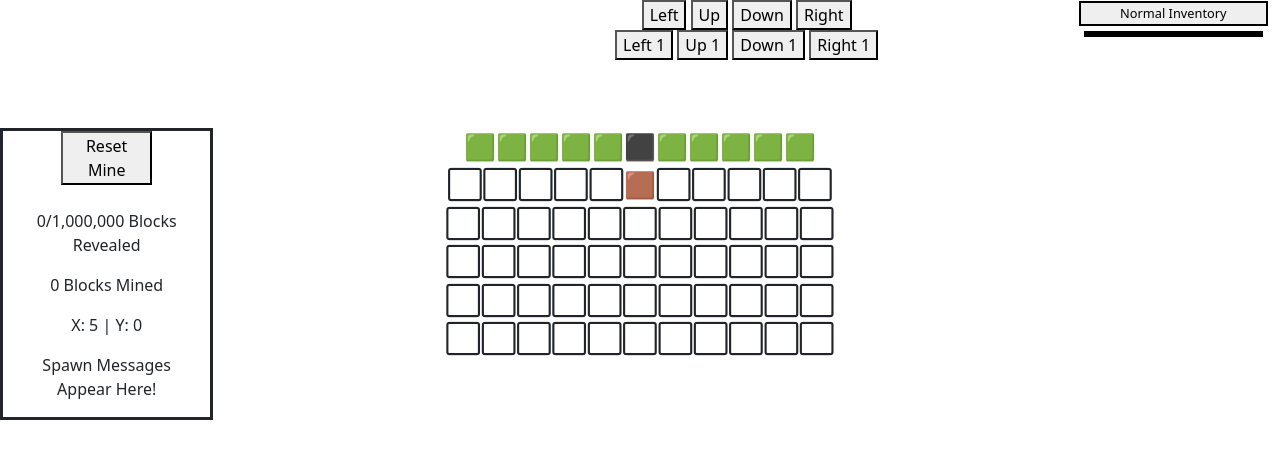
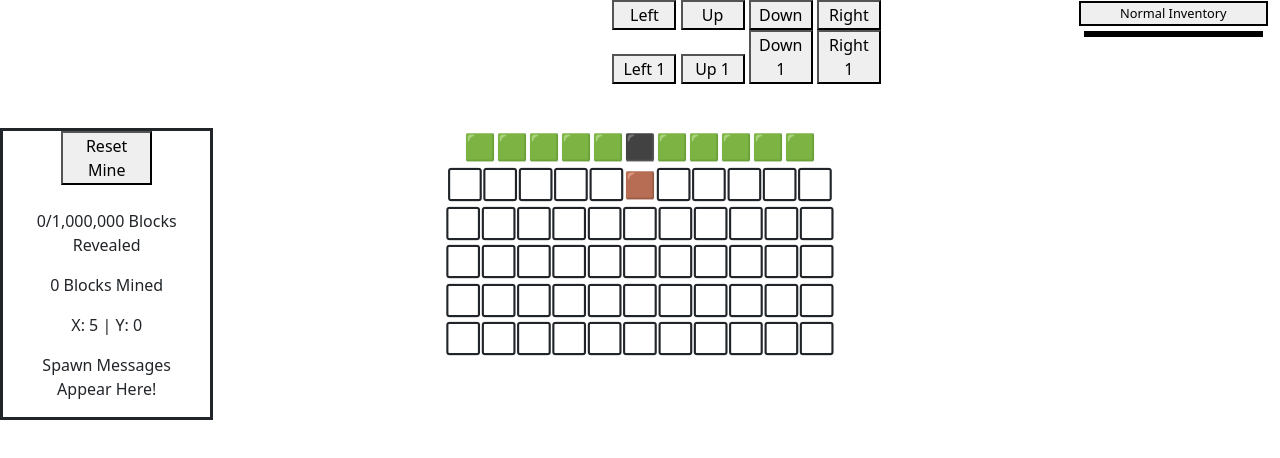
Before and after one commit to SpiritAxolotl/woah-its-rex, a plain HTML site: page index.html in a window 1280 px wide. Drawn offline with nearby package versions, Linux system fonts and the light colour scheme.

Commit message:
wish me luck chat

```diff
--- a/css.css
+++ b/css.css
@@ -6,6 +6,9 @@
 }
 .oreDisplay {
     margin:0.1vh;
+}
+.movementButton {
+    width:5vw;
 }
 #switchInventory {
     border-style: solid;
--- a/index.html
+++ b/index.html
@@ -19,16 +19,16 @@
         </div>
         <div class="col-6">
             <div class="text-center" id="mobile" style="display: block;">
-            <button onclick="goDirection('a')">Left</button>
-            <button onclick="goDirection('w')">Up</button>
-            <button onclick="goDirection('s')">Down</button>
-            <button onclick="goDirection('d')">Right</button>
+            <button onclick="goDirection('a')" class="movementButton">Left</button>
+            <button onclick="goDirection('w')" class="movementButton">Up</button>
+            <button onclick="goDirection('s')" class="movementButton">Down</button>
+            <button onclick="goDirection('d')" class="movementButton">Right</button>
             </div>
             <div class="text-center" id="mobile" style="display: block;">
-            <button onclick="movePlayer('a')">Left 1</button>
-            <button onclick="movePlayer('w')">Up 1</button>
-            <button onclick="movePlayer('s')">Down 1</button>
-            <button onclick="movePlayer('d')">Right 1</button>
+            <button onclick="moveOne('a')" class="movementButton">Left 1</button>
+            <button onclick="moveOne('w')" class="movementButton">Up 1</button>
+            <button onclick="moveOne('s')" class="movementButton">Down 1</button>
+            <button onclick="moveOne('d')" class="movementButton">Right 1</button>
             </div>
         </div>
         <div class="col-2">
--- a/main.js
+++ b/main.js
@@ -187,7 +187,7 @@ if (Math.floor(Math.random() * 50) == 25) {
         saveData(type);
 }
 let probabilityTable = {
-"👁️" : [1/360000000, [0,0,0,0]],
+"👁️" : [1/192000000, [0,0,0,0]],
 "🪩" : [1/99999999, [0,0,0,0]],
 "👀" : [1/95520089, [0,0,0,0]],
 "🥗" : [1/80000000, [0,0,0,0]],
@@ -293,7 +293,7 @@ let probabilityTable = {
         } else if (Math.round(1 / (probabilityTable[blockToGive][0])) >= 2000000) {
             spawnMessage(blockToGive);
             playSound("transcendent");
-        } else if (1 / (probabilityTable[blockToGive][0]) >= 100000) {
+        } else if (Math.round(1 / (probabilityTable[blockToGive][0])) >= 100000) {
             spawnMessage(blockToGive);
             playSound("exotic");
         }
@@ -382,9 +382,10 @@ function playSound(type) {
   function goDirection(direction) {
     if (curDirection == direction) {
         clearInterval(loopTimer);
+        curDirection = ""
     } else {
         clearInterval(loopTimer);
-        loopTimer = setInterval(movePlayer, 50, direction);
+        loopTimer = setInterval(movePlayer, 10, direction);
         curDirection = direction;
     }
 
@@ -408,6 +409,11 @@ function spawnMessage(block) {
     setTimeout(() => {
         document.getElementById("spawnMessage").innerHTML = "Spawn Messages Appear Here"
       }, 10000);
+}
+function moveOne(dir) {
+    clearInterval(loopTimer);
+    movePlayer(dir);
+    curDirection = "";
 }
 
 
```
